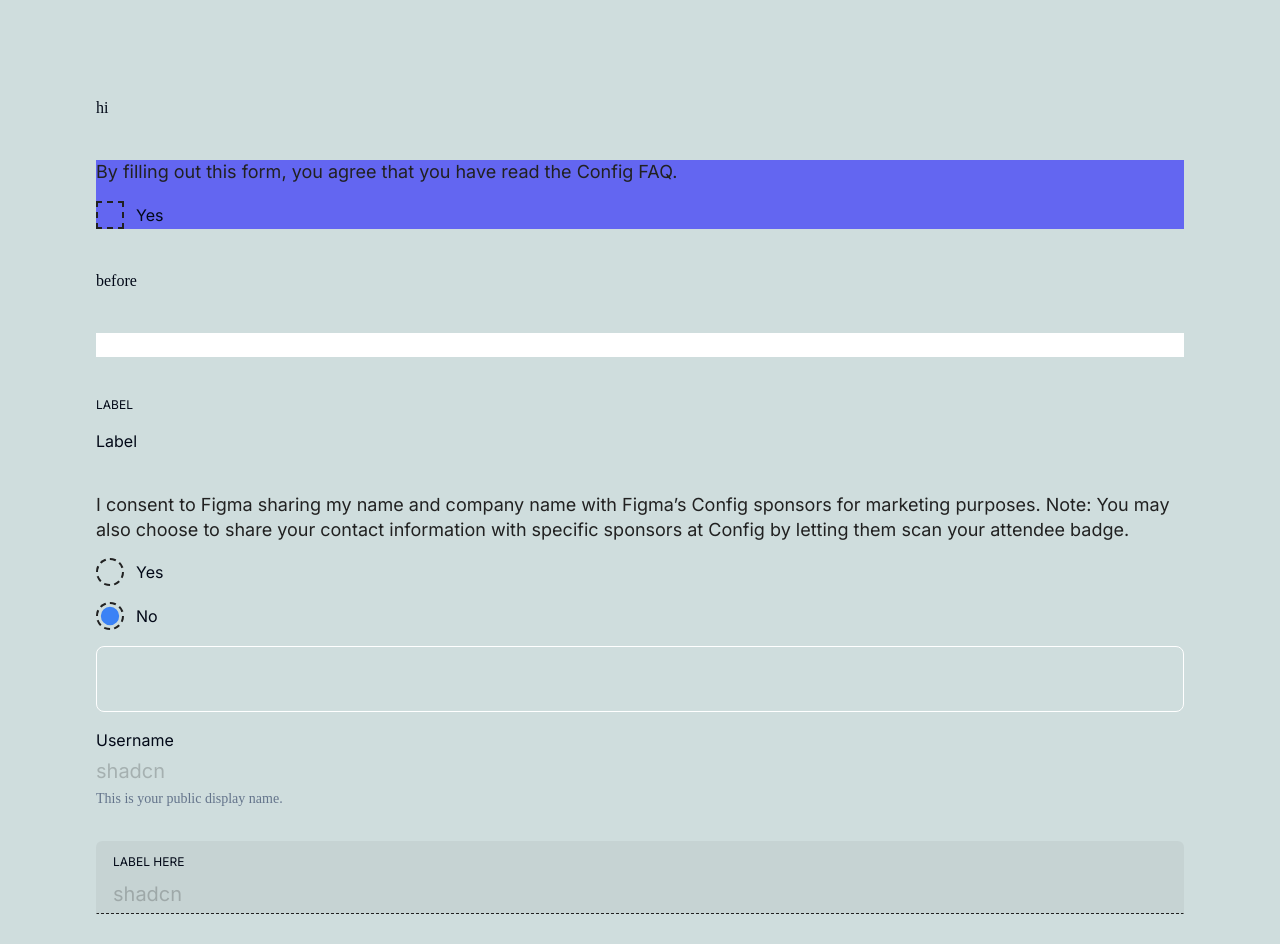
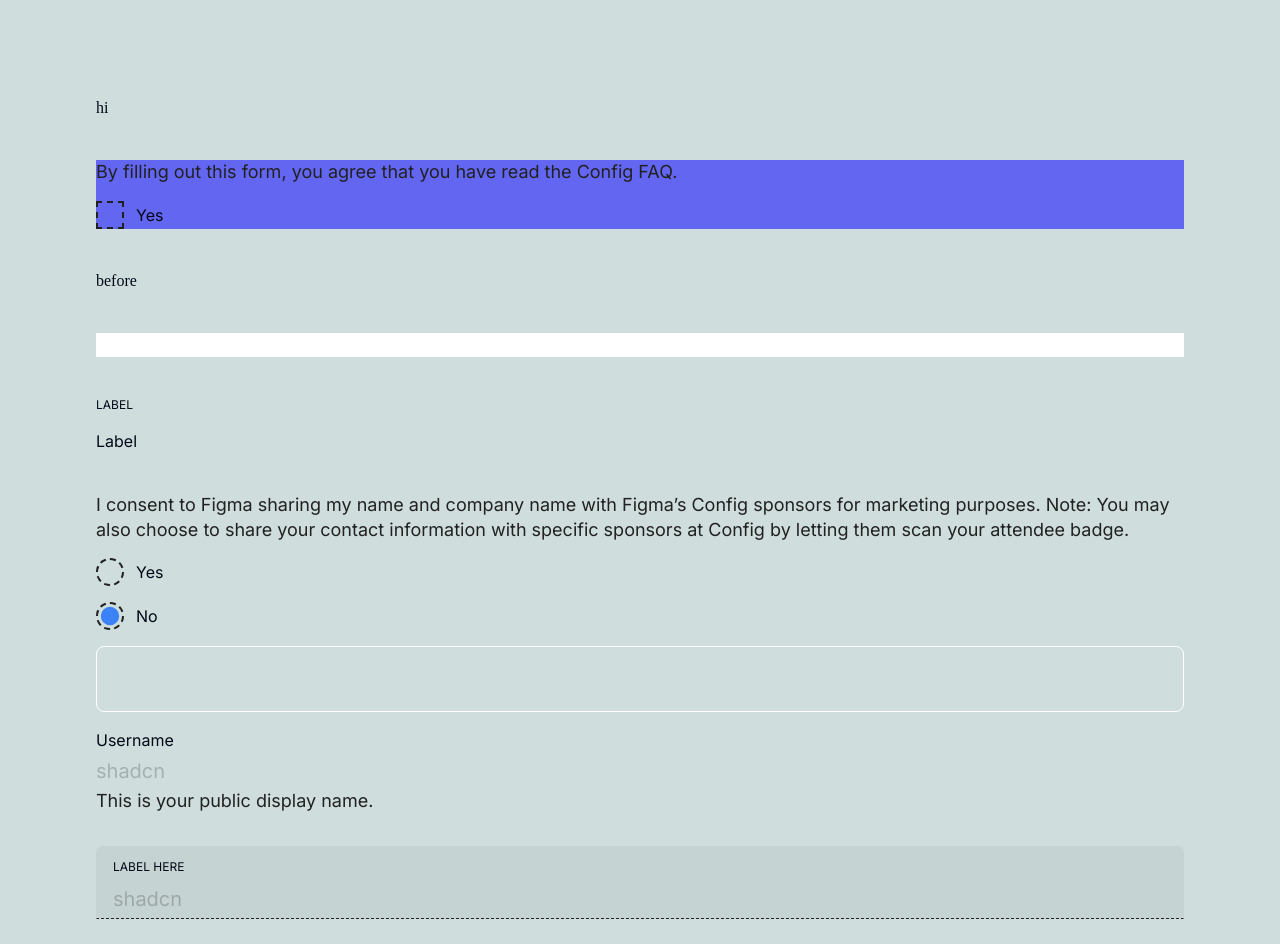
Before and after one commit to rttnbrgr/formkit, a Next.js app: page /demo in a window 1280 px wide. Shown: the top 944 px of the page. Built offline with nearby package versions, Linux system fonts and the light colour scheme.

Commit message:
update form description

```diff
--- a/src/components/ui/form.tsx
+++ b/src/components/ui/form.tsx
@@ -181,12 +181,23 @@ const FormDescription = React.forwardRef<
   const { formDescriptionId } = useFormField();
 
   return (
-    <p
-      ref={ref}
-      id={formDescriptionId}
-      className={cn("text-sm text-muted-foreground", className)}
-      {...props}
-    />
+    <>
+      {/* <div className="text-blackk font-sans text-lg font-normal leading-snug">
+        I consent to Figma sharing my name and company name with Figma’s Config
+        sponsors for marketing purposes. Note: You may also choose to share your
+        contact information with specific sponsors at Config by letting them
+        scan your attendee badge.
+      </div> */}
+      <p
+        ref={ref}
+        id={formDescriptionId}
+        className={cn(
+          "text-blackk font-sans text-lg font-normal leading-snug",
+          className
+        )}
+        {...props}
+      />
+    </>
   );
 });
 FormDescription.displayName = "FormDescription";
```
